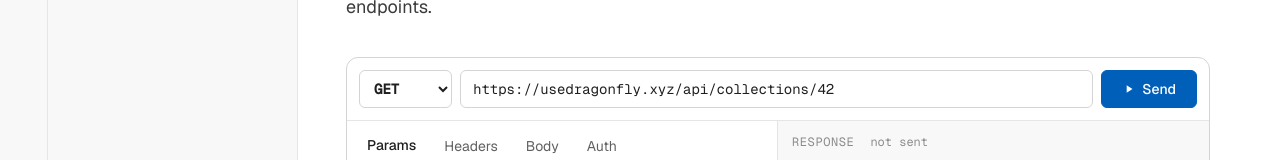
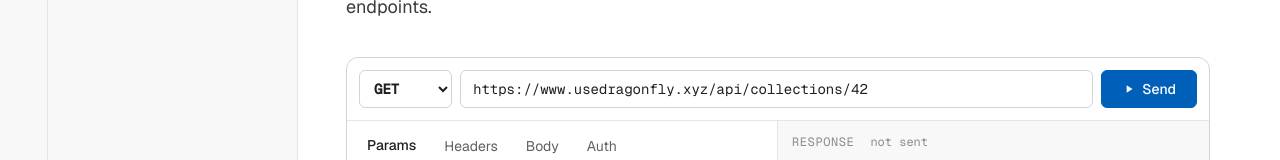
Before and after one commit to saurowankhade/dragonfly-web, a Next.js app: page /dragonfly in a window 1280 px wide. Shown: the part 307-467 px from the top of the page. Built offline with nearby package versions, Linux system fonts and the light colour scheme.

Commit message:
fix: sitemap and robot txt files

```diff
--- a/app/layout.js
+++ b/app/layout.js
@@ -16,7 +16,7 @@
   display: "swap",
 });
 
-const SITE_URL = "https://usedragonfly.xyz";
+const SITE_URL = "https://www.usedragonfly.xyz";
 
 export const metadata = {
   metadataBase: new URL(SITE_URL),
@@ -170,14 +170,17 @@
 export default function RootLayout({ children }) {
   return (
     <html lang="en" className={`${geist.variable} ${geistMono.variable}`}>
-      <body>
-        {/* Discovery hints (hoisted into <head> by Next): sitemap + llms.txt */}
+      <head>
+        {/* Discovery hints: sitemap, robots, llms.txt */}
         <link rel="sitemap" type="application/xml" title="Sitemap" href="/sitemap.xml" />
+        <link rel="alternate" type="text/plain" title="robots.txt" href="/robots.txt" />
         <link rel="alternate" type="text/plain" title="llms.txt" href="/llms.txt" />
         <script
           type="application/ld+json"
           dangerouslySetInnerHTML={{ __html: JSON.stringify(jsonLd) }}
         />
+      </head>
+      <body>
         <Shell>{children}</Shell>
       </body>
     </html>
--- a/app/lib/demo.js
+++ b/app/lib/demo.js
@@ -1,7 +1,7 @@
 // Shared demo data for the interactive request previews.
 // Change BASE_URL or a response here and every preview updates.
 
-export const BASE_URL = "https://usedragonfly.xyz/";
+export const BASE_URL = "https://www.usedragonfly.xyz/";
 
 export const METHODS = ["GET", "POST", "PUT", "PATCH", "DELETE"];
 
--- a/app/robots.js
+++ /dev/null
@@ -1,12 +0,0 @@
-const SITE_URL = "https://usedragonfly.xyz";
-
-export default function robots() {
-  return {
-    rules: {
-      userAgent: "*",
-      allow: "/",
-    },
-    sitemap: `${SITE_URL}/sitemap.xml`,
-    host: SITE_URL,
-  };
-}
--- a/app/sitemap.js
+++ /dev/null
@@ -1,13 +0,0 @@
-const SITE_URL = "https://usedragonfly.xyz";
-
-const paths = ["", "/dragonfly", "/changelog"];
-
-export default function sitemap() {
-  const now = new Date();
-  return paths.map((p) => ({
-    url: `${SITE_URL}${p}`,
-    lastModified: now,
-    changeFrequency: "monthly",
-    priority: p === "" ? 1 : 0.7,
-  }));
-}
```
Also changed, not shown: app/lib/content.js, public/robots.txt (added), 1 other file (tests, documents, lock files or other folders).
